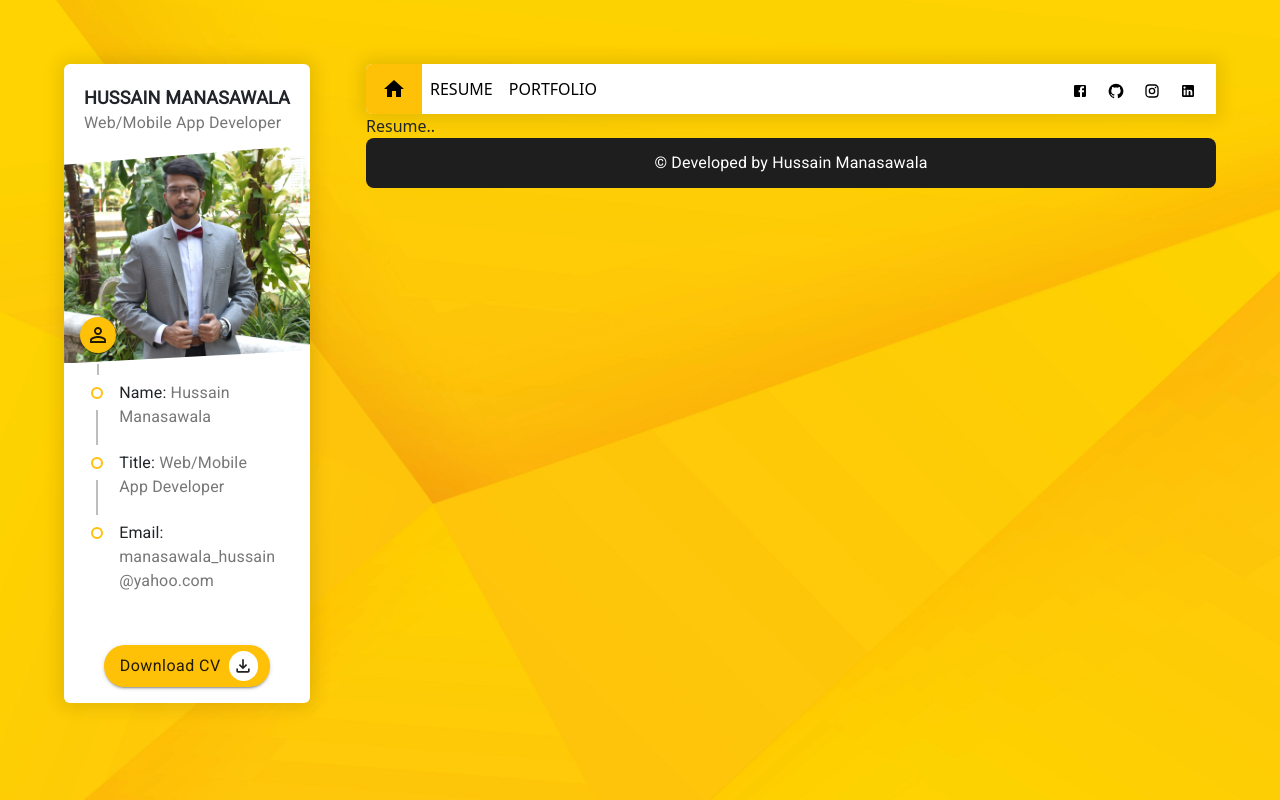
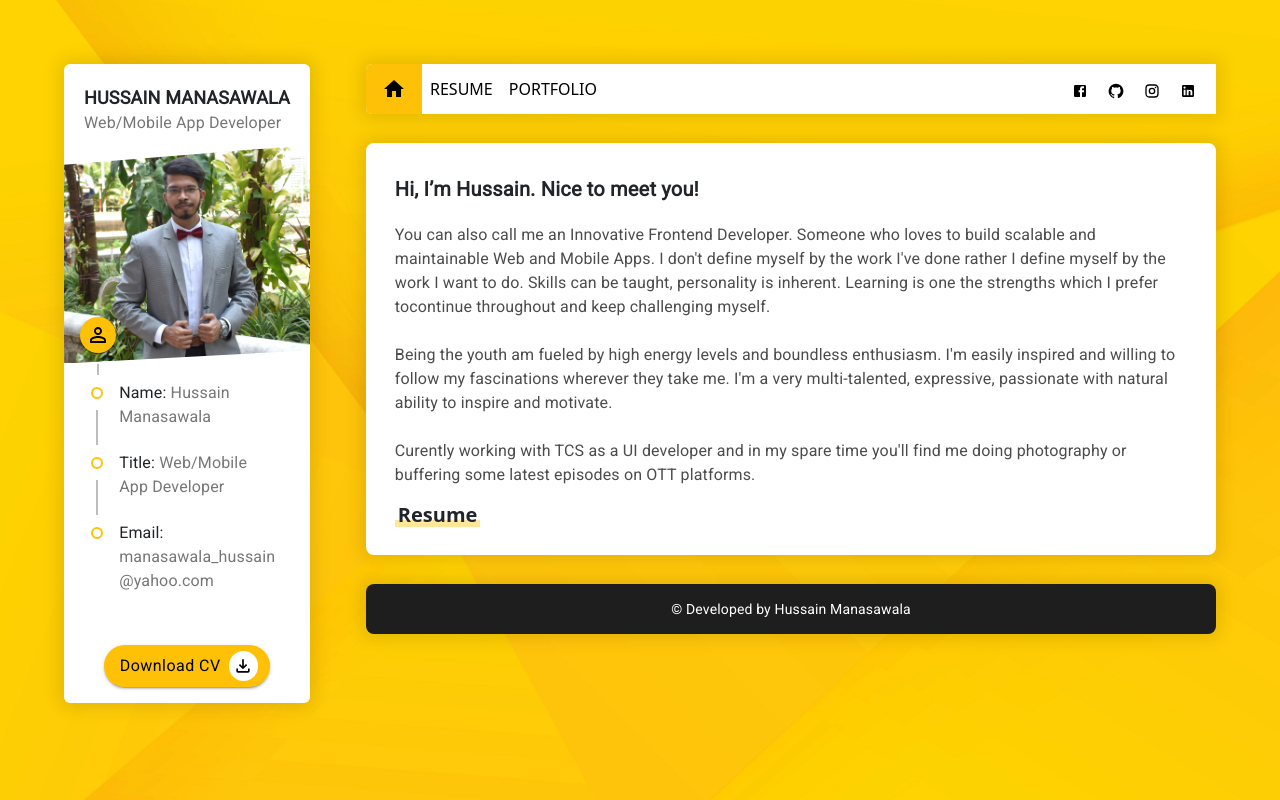
Before and after one commit to hussainmanasa/hussain-portfolio, a React (Create React App) app: page / in a window 1280 px wide. Built offline with nearby package versions, Linux system fonts and the light colour scheme.

Commit message:
Added about us

```diff
--- a/src/App.css
+++ b/src/App.css
@@ -17,3 +17,11 @@
 .App {
   margin-top: 4rem;
 }
+
+.main-content {
+  background-color: var(--light-background);
+  /* min-height: 100vh; */
+  margin: var(--medium-margin) 0;
+  border-radius: var(--common-border-radius);
+  padding: var(--medium-padding);
+}
--- a/src/App.js
+++ b/src/App.js
@@ -21,6 +21,7 @@ function App() {
           <Grid item xs>
             <Router>
               <Header />
+              <div className="main-content container-shadow">
                 <Switch>
                   <Route path="/portfolio">
                     <Portfolio />
@@ -29,6 +30,7 @@ function App() {
                     <Resume />
                   </Route>
                 </Switch>
+              </div>
             </Router>
             <Footer />
           </Grid>
--- a/src/Variables.css
+++ b/src/Variables.css
@@ -6,19 +6,28 @@
 
   /**Padding */
   --small-padding: 1.25rem;
+  --medium-padding: 1.8rem;
 
   /** Margin*/
   --small-margin: 0.625rem;
+  --medium-margin: 1.8rem;
 
   /** Text Colors*/
   --text-description: #777777;
   --light-background: #ffffff;
   --primary-color: #ffc107;
   --primary-text-color: #000000;
+  --secondary-text-color: #4c4c4c;
 
   /**Box Shadow */
   --primary-box-shadow: 0px 0px 17px 5px rgba(0, 0, 0, 0.1);
 
   /* Footer Color */
   --footer-color: #1e1e1e;
+
+  /* Border Radius */
+  --common-border-radius: 8px;
+
+  /* Paragraph margin */
+  --para-margin: 1rem;
 }
--- a/src/components/CustomButton/CustomButton.js
+++ b/src/components/CustomButton/CustomButton.js
@@ -10,7 +10,7 @@ const BootstrapButton = styled(Button)({
 const CustomButton = (props) => {
   return (
     <div className="custom-button">
-      <BootstrapButton variant="contained" endIcon={props.icon}>
+      <BootstrapButton variant="contained" endIcon={props.icon} color="primary">
         {props.text}
       </BootstrapButton>
     </div>
--- a/src/components/Footer/Footer.css
+++ b/src/components/Footer/Footer.css
@@ -2,11 +2,15 @@
   background: var(--footer-color);
   min-height: 50px;
   color: #fff;
-  border-radius: 8px;
-  -webkit-border-radius: 8px;
-  -moz-border-radius: 8px;
+  border-radius: var(--common-border-radius);
+  -webkit-border-radius: var(--common-border-radius);
+  -moz-border-radius: var(--common-border-radius);
   /* line-height: 72px; */
   display: flex;
   align-items: center;
   justify-content: center;
 }
+
+.footer-copyright {
+  font-size: var(--extra-small-font);
+}
--- a/src/components/Footer/Footer.js
+++ b/src/components/Footer/Footer.js
@@ -5,12 +5,12 @@ import ResumeData from "../../utils/ResumeData";
 
 const Footer = () => {
   return (
-    <footer className="footer">
+    <footer className="footer container-shadow">
       {/* <div className="footer-left">
         <Typography className="footer-name">{ResumeData.name}</Typography>
       </div> */}
       <div className="footer-right">
-        <Typography className="footer-copyright">
+        <Typography variant="body2" className="footer-copyright">
           &copy; Developed by Hussain Manasawala
         </Typography>
       </div>
--- a/src/components/Header/Header.js
+++ b/src/components/Header/Header.js
@@ -14,7 +14,7 @@ const Header = (props) => {
       {/* HomePage */}
       <Nav.Link as={NavLink} to="/" className="header-home-brand">
         <Navbar.Brand className="header-home">
-          <HomeIcon sx={{ color: "primary.text" }} />
+          <HomeIcon sx={{ color: "primary.icon" }} />
         </Navbar.Brand>
       </Nav.Link>
       <div className="header-right">
--- /dev/null
+++ b/src/components/Resume/Resume.css
@@ -0,0 +1,31 @@
+.about-us .title {
+  font-size: 1.25rem;
+  font-weight: bold;
+}
+
+.about-description {
+  white-space: pre-line;
+  color: var(--secondary-text-color);
+}
+
+.resume-timeline .section-title {
+  position: relative;
+  display: inline-block;
+  padding: 0 3px;
+}
+
+.resume-timeline .section-title .section-title-text {
+  /* font-size: 1rem; */
+  font-weight: 600;
+  margin-bottom: 0;
+  position: relative;
+}
+.resume-timeline .section-title span {
+  position: absolute;
+  height: 7px;
+  width: 100%;
+  bottom: 0;
+  opacity: 0.4;
+  left: 0;
+  background-color: var(--primary-color);
+}
--- a/src/components/Resume/Resume.js
+++ b/src/components/Resume/Resume.js
@@ -1,7 +1,38 @@
+import { Grid, Typography } from "@mui/material";
 import React from "react";
+import "./Resume.css";
+import ResumeData from "../../utils/ResumeData";
 
 const Resume = () => {
-  return <div>Resume..</div>;
+  return (
+    <>
+      {/* About Us */}
+      <Grid container className="section">
+        <Grid item className="about-us">
+          {/* <Typography mb={2} variant="h5">
+            About Me
+          </Typography> */}
+          <Grid item xs={12}>
+            <Typography className="title" mb={2} variant="subtitle1">
+              {ResumeData.about_title}
+            </Typography>
+            <Typography className="about-description" mb={2} variant="body1">
+              {ResumeData.about}
+            </Typography>
+          </Grid>
+        </Grid>
+      </Grid>
+      {/* Education */}
+      <Grid container className="section resume-timeline">
+        <Grid item className="section-title">
+          <span></span>
+          <h5 className="section-title-text">Resume</h5>
+        </Grid>
+      </Grid>
+      {/* Services  */}
+      <Grid container className=""></Grid>
+    </>
+  );
 };
 
 export default Resume;
--- a/src/index.js
+++ b/src/index.js
@@ -10,6 +10,8 @@ const theme = createTheme({
     primary: {
       main: "#ffc107",
       text: "#000000",
+      icon: "#000000",
+      contrastText: "#000000",
     },
     secondary: {
       main: "#f44336",
--- a/src/utils/ResumeData.js
+++ b/src/utils/ResumeData.js
@@ -10,6 +10,9 @@ export default {
   email: "manasawala_hussain@yahoo.com",
   job: "Tata Consultancy Services",
   phone: "+91 9920973313",
+  about_title: "Hi, I’m Hussain. Nice to meet you!",
+  about:
+    "You can also call me an Innovative Frontend Developer. Someone who loves to build scalable and maintainable Web and Mobile Apps. I don't define myself by the work I've done rather I define myself by the work I want to do. Skills can be taught, personality is inherent. Learning is one the strengths which I prefer tocontinue throughout and keep challenging myself. \n\n Being the youth am fueled by high energy levels and boundless enthusiasm. I'm easily inspired and willing to follow my fascinations wherever they take me. I'm a very multi-talented, expressive, passionate with natural ability to inspire and motivate. \n\n Curently working with TCS as a UI developer and in my spare time you'll find me doing photography or buffering some latest episodes on OTT platforms.",
   socials: {
     Facebook: {
       link: "https://www.facebook.com/hussain.manasawala.52/",
```
Lines whose indentation alone changed are shown as unchanged.
